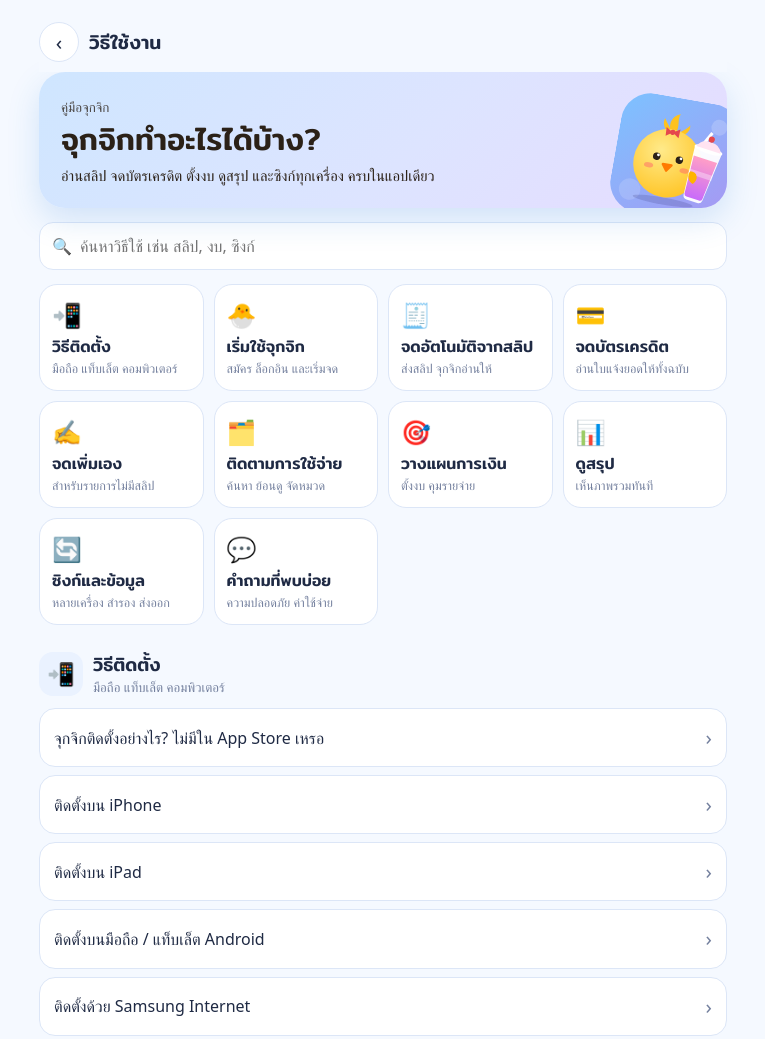
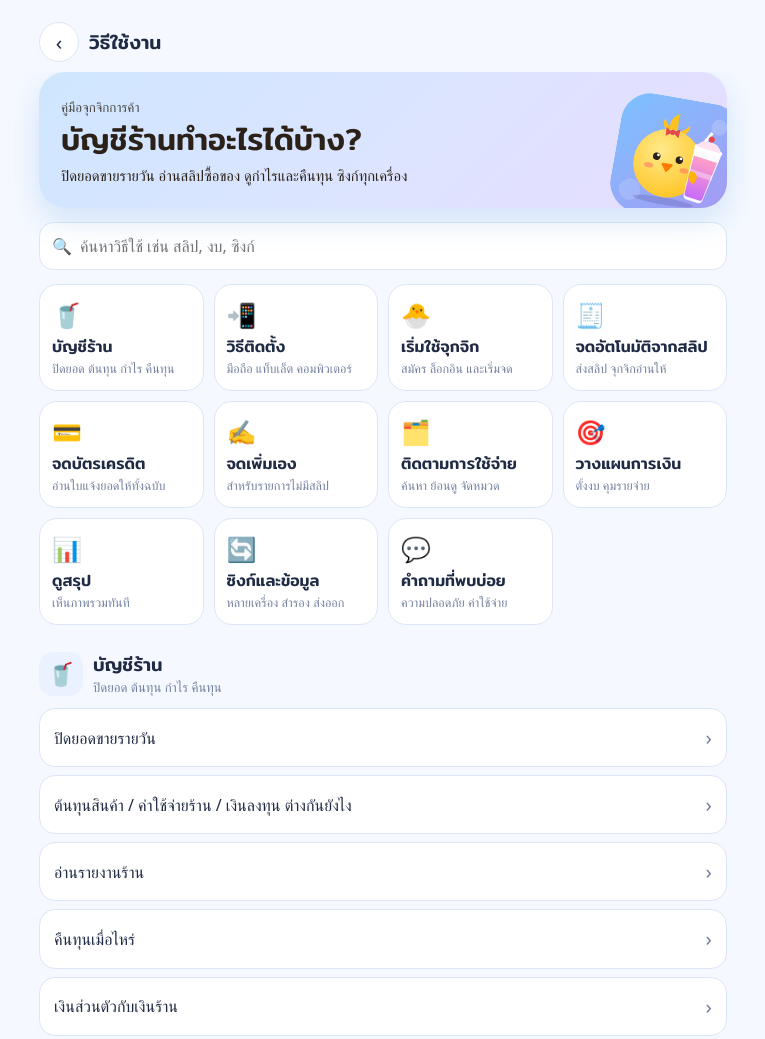
Before and after one commit to tunsupakorn/chong-sud-jai, a plain HTML site: page guide.html in a window 1280 px wide. Shown: the top 1039 px of the page, without its empty margins (257-1022 px from the left). Drawn offline with Linux system fonts and the light colour scheme; a web font is replaced by a local one.

Commit message:
Guide: shop topics (daily close, cost groups, report, payback)
Co-Authored-By: Claude Opus 5.5 <noreply@anthropic.com>

```diff
--- a/guide.html
+++ b/guide.html
@@ -3,7 +3,7 @@
 <head>
   <meta charset="utf-8">
   <meta name="viewport" content="width=device-width, initial-scale=1, viewport-fit=cover">
-  <title>วิธีใช้งานจุกจิก</title>
+  <title>วิธีใช้งานจุกจิกการค้า</title>
   <meta name="description" content="คู่มือใช้งานจุกจิก JukJik แอปจดรายรับรายจ่าย อ่านสลิป ใบแจ้งยอดบัตรเครดิต งบประมาณ และซิงก์หลายเครื่อง">
   <meta name="theme-color" content="#7CC2FF">
   <link rel="icon" href="icons/icon.svg" type="image/svg+xml">
@@ -67,9 +67,9 @@
     </header>
 
     <section class="g-hero">
-      <small>คู่มือจุกจิก</small>
-      <h2>จุกจิกทำอะไรได้บ้าง?</h2>
-      <p>อ่านสลิป จดบัตรเครดิต ตั้งงบ ดูสรุป และซิงก์ทุกเครื่อง ครบในแอปเดียว</p>
+      <small>คู่มือจุกจิกการค้า</small>
+      <h2>บัญชีร้านทำอะไรได้บ้าง?</h2>
+      <p>ปิดยอดขายรายวัน อ่านสลิปซื้อของ ดูกำไรและคืนทุน ซิงก์ทุกเครื่อง</p>
       <img src="icons/icon.svg" alt="">
     </section>
 
@@ -89,6 +89,22 @@
 
 <script>
 const GUIDE = [
+  { id: 'shop', icon: '🥤', title: 'บัญชีร้าน', sub: 'ปิดยอด ต้นทุน กำไร คืนทุน', items: [
+    { id: 'close', q: 'ปิดยอดขายรายวัน', steps: [
+      'จบวัน กดปุ่ม <b>📒 ปิดยอดวันนี้</b> ในหน้าหลัก',
+      'กรอกยอดแยก 3 ช่อง: <b>💵 เงินสด · 📲 พร้อมเพย์ · 📷 สแกนจ่าย</b> (ดูยอดโอนจากแอปธนาคาร)',
+      'ใส่จำนวนแก้ว (ไม่บังคับ) จะได้ต้นทุนและยอดขายเฉลี่ยต่อแก้ว',
+      'กด <b>บันทึกยอดปิดวัน</b> ถ้ากรอกผิด กดปุ่มเดิมอีกครั้งแล้วแก้ได้ ไม่เกิดรายการซ้ำ'],
+      tip: 'ลืมปิดยอดวันก่อน? เปลี่ยนวันที่ในหน้าปิดยอดได้เลย' },
+    { id: 'groups', q: 'ต้นทุนสินค้า / ค่าใช้จ่ายร้าน / เงินลงทุน ต่างกันยังไง', body:
+      '<ul><li><b>🧊 ต้นทุนสินค้า</b> ของที่ใช้ทำน้ำปั่น: ผลไม้ นม ผงชา น้ำเชื่อม น้ำแข็ง ท็อปปิ้ง แก้ว/ฝา/หลอด ใช้คิด <b>กำไรขั้นต้น</b> (ปกติควรอยู่ที่ 30–40% ของยอดขาย)</li><li><b>🏪 ค่าใช้จ่ายร้าน</b> ค่าเช่า ค่าไฟ ค่าน้ำ ค่าแรง เน็ต ซ่อมแซม ใช้คิด <b>กำไรสุทธิ</b></li><li><b>🛠️ เงินลงทุน</b> เครื่องปั่น ตู้แช่ ตกแต่ง ป้าย มัดจำ <b>ไม่นับในกำไร</b> แต่ใช้คิดว่าอีกกี่เดือนคืนทุน</li></ul><p>แก้หรือเพิ่มหมวดได้ที่ ⚙️ ตั้งค่า › หมวดหมู่ (เลือกกลุ่มได้ตอนสร้างหมวด)</p>' },
+    { id: 'report', q: 'อ่านรายงานร้าน', body:
+      '<p>แท็บ <b>📊 รายงาน</b>: งบกำไรขาดทุนรายเดือน (ยอดขาย − ต้นทุน = กำไรขั้นต้น − ค่าใช้จ่าย = กำไรสุทธิ), ต้นทุนต่อแก้ว, ยอดขายรายวัน, ช่องทางรับเงิน, วันขายดี และต้นทุนแยกหมวด ถ้าต้นทุนเกิน 45% ของยอดขายจะมีป้าย <b>สูงไป</b></p>' },
+    { id: 'payback', q: 'คืนทุนเมื่อไหร่', body:
+      '<p>การ์ด <b>🏁 คืนทุน</b> เอาเงินลงทุนทั้งหมด เทียบกับกำไรสุทธิสะสม แล้วคำนวณจากกำไรเฉลี่ยต่อเดือนว่าเหลืออีกประมาณกี่เดือน <b>จดค่าลงทุนตั้งแต่ก่อนเปิดร้าน</b> ตัวเลขจะได้แม่น</p>' },
+    { id: 'owner-money', q: 'เงินส่วนตัวกับเงินร้าน', body:
+      '<p>เจ้าของเอาเงินส่วนตัวใส่ร้าน หรือถอนเงินร้านไปใช้ ให้จดเป็น <b>🔄 ย้ายเงิน</b> (✏️ จดเอง › แท็บย้ายเงิน) จะไม่ปนกับยอดขายหรือค่าใช้จ่าย แนะนำให้แยกบัญชีธนาคาร/พร้อมเพย์ของร้านด้วย</p>' },
+  ]},
   { id: 'install', icon: '📲', title: 'วิธีติดตั้ง', sub: 'มือถือ แท็บเล็ต คอมพิวเตอร์', items: [
     { id: 'install-what', q: 'จุกจิกติดตั้งอย่างไร? ไม่มีใน App Store เหรอ', body:
       '<p>จุกจิกเป็น <b>เว็บแอป (PWA)</b> ติดตั้งจากเบราว์เซอร์ได้เลย ไม่ต้องผ่าน App Store หรือ Play Store ติดตั้งแล้วจะมี<b>ไอคอนลูกเจี๊ยบบนหน้าจอ</b> เปิดเต็มจอเหมือนแอปทั่วไป ใช้ออฟไลน์ได้ และอัปเดตเองอัตโนมัติ</p><p>ลิงก์ติดตั้ง: <b>tunsupakorn.github.io/jukjik</b></p>' },
```
